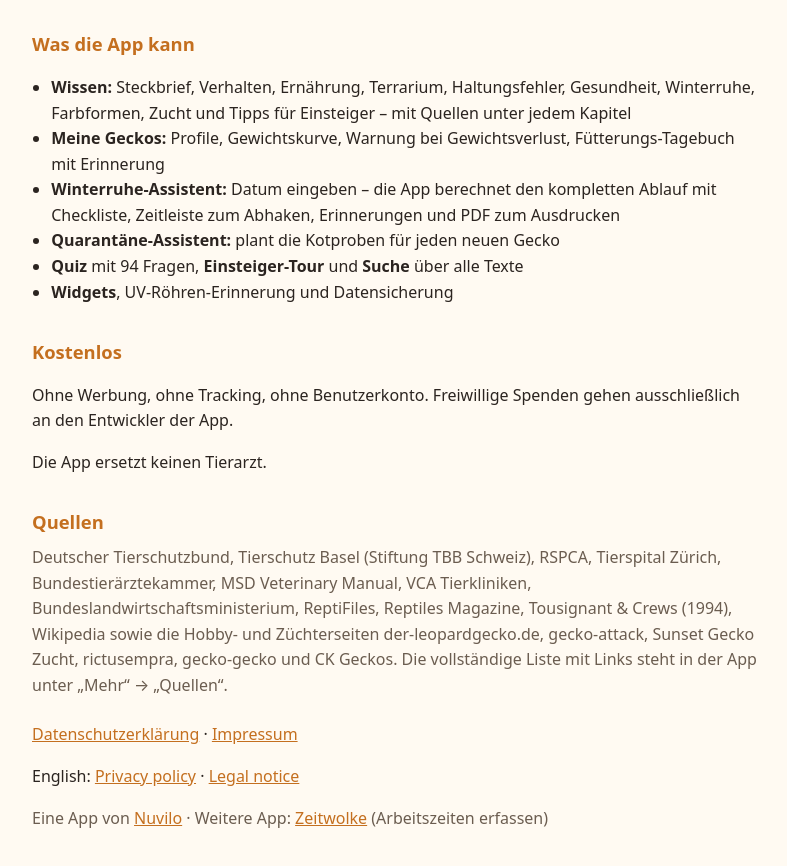
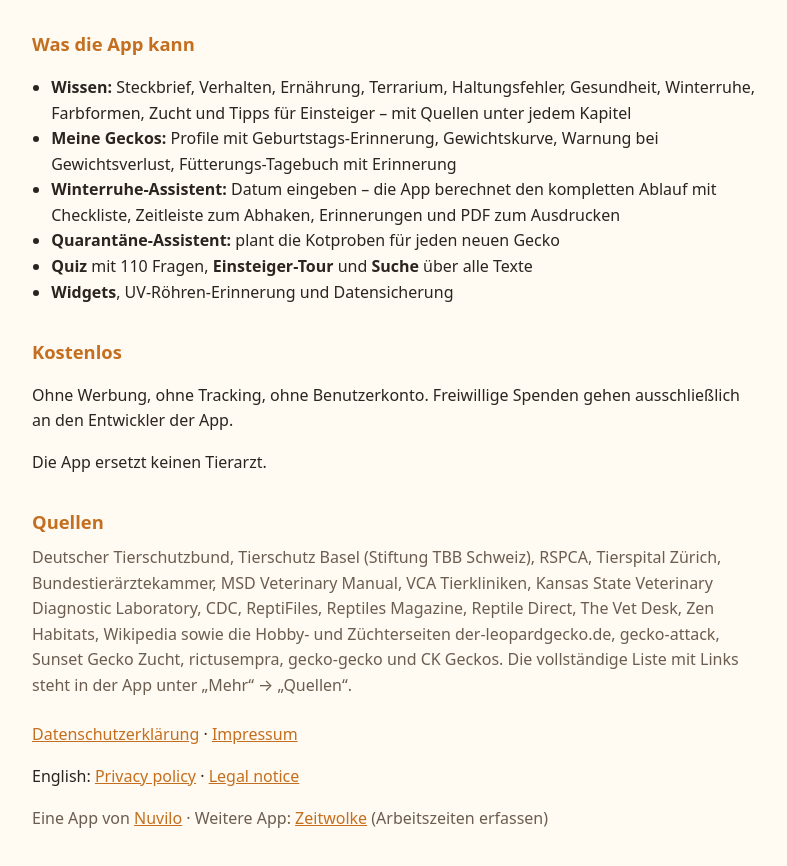
Before and after one commit to L0gix3/leokompass, a plain HTML site: page index.html in a window 1280 px wide. Shown: the part 264-1130 px from the top of the page, without its empty margins (244-1031 px from the left). Drawn offline with Linux system fonts and the light colour scheme.

Commit message:
Webseite und Datenschutz für Version 3.1
Co-Authored-By: Claude Opus 5.5 <noreply@anthropic.com>

```diff
--- a/index.html
+++ b/index.html
@@ -41,10 +41,10 @@
 <h2>Was die App kann</h2>
 <ul>
   <li><strong>Wissen:</strong> Steckbrief, Verhalten, Ernährung, Terrarium, Haltungsfehler, Gesundheit, Winterruhe, Farbformen, Zucht und Tipps für Einsteiger – mit Quellen unter jedem Kapitel</li>
-  <li><strong>Meine Geckos:</strong> Profile, Gewichtskurve, Warnung bei Gewichtsverlust, Fütterungs-Tagebuch mit Erinnerung</li>
+  <li><strong>Meine Geckos:</strong> Profile mit Geburtstags-Erinnerung, Gewichtskurve, Warnung bei Gewichtsverlust, Fütterungs-Tagebuch mit Erinnerung</li>
   <li><strong>Winterruhe-Assistent:</strong> Datum eingeben – die App berechnet den kompletten Ablauf mit Checkliste, Zeitleiste zum Abhaken, Erinnerungen und PDF zum Ausdrucken</li>
   <li><strong>Quarantäne-Assistent:</strong> plant die Kotproben für jeden neuen Gecko</li>
-  <li><strong>Quiz</strong> mit 94 Fragen, <strong>Einsteiger-Tour</strong> und <strong>Suche</strong> über alle Texte</li>
+  <li><strong>Quiz</strong> mit 110 Fragen, <strong>Einsteiger-Tour</strong> und <strong>Suche</strong> über alle Texte</li>
   <li><strong>Widgets</strong>, UV-Röhren-Erinnerung und Datensicherung</li>
 </ul>
 
@@ -54,8 +54,8 @@
 
 <h2>Quellen</h2>
 <p class="stand">Deutscher Tierschutzbund, Tierschutz Basel (Stiftung TBB Schweiz), RSPCA, Tierspital Zürich, Bundestierärztekammer,
-MSD Veterinary Manual, VCA Tierkliniken, Bundeslandwirtschaftsministerium, ReptiFiles, Reptiles Magazine, Tousignant &amp; Crews (1994),
-Wikipedia sowie die Hobby- und Züchterseiten der-leopardgecko.de, gecko-attack, Sunset Gecko Zucht, rictusempra, gecko-gecko und CK Geckos.
+MSD Veterinary Manual, VCA Tierkliniken, Kansas State Veterinary Diagnostic Laboratory, CDC, ReptiFiles, Reptiles Magazine, Reptile Direct,
+The Vet Desk, Zen Habitats, Wikipedia sowie die Hobby- und Züchterseiten der-leopardgecko.de, gecko-attack, Sunset Gecko Zucht, rictusempra, gecko-gecko und CK Geckos.
 Die vollständige Liste mit Links steht in der App unter „Mehr“ → „Quellen“.</p>
 
 <p><a href="datenschutz.html">Datenschutzerklärung</a> · <a href="impressum.html">Impressum</a></p>
```
Also changed, not shown: datenschutz.html (+2 -2 lines).
